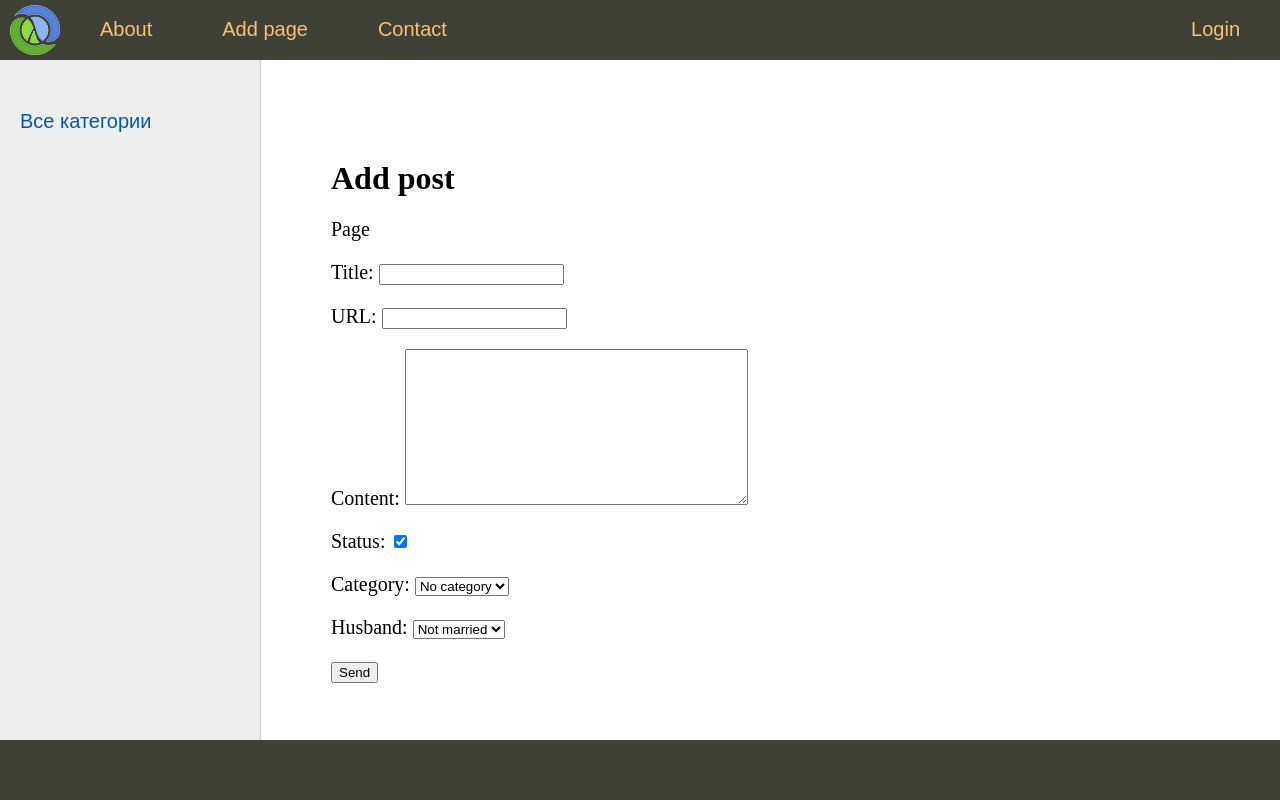
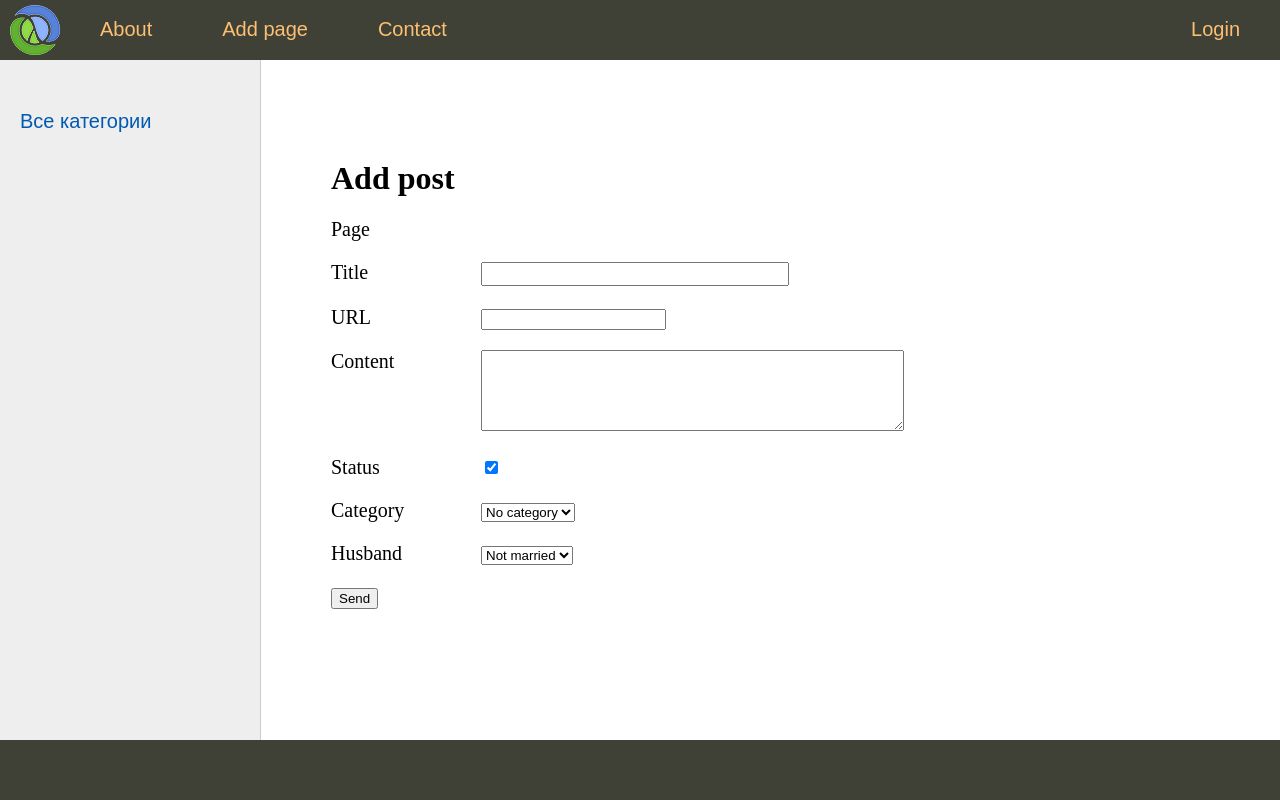
Before and after one commit to MaksFray/sitewoman, a Django app: page /addpage/ in a window 1280 px wide. Run offline with Django 5.2, Linux system fonts and the light colour scheme; data that the repository does not hold is empty.

Commit message:
Add form for adding post to woman app

```diff
--- a/sitewoman/woman/forms.py
+++ b/sitewoman/woman/forms.py
@@ -2,9 +2,9 @@ from django import forms
 from .models import Category, Husband
 
 class AddPostForm(forms.Form):
-    title = forms.CharField(max_length=255)
+    title = forms.CharField(max_length=255, widget=forms.TextInput(attrs={'class': 'form-input'}))
     slug = forms.SlugField(max_length=255, label="URL")
-    content = forms.CharField(widget=forms.Textarea(), required=False)
+    content = forms.CharField(widget=forms.Textarea(attrs={'cols':50, 'rows': 5}), required=False)
     is_published = forms.BooleanField(required=False, label="Status", initial=True)
     category = forms.ModelChoiceField(queryset=Category.objects.all(), empty_label="No category")
-    husband = forms.ModelChoiceField(queryset=Husband.objects.all(), empty_label="Not married")
+    husband = forms.ModelChoiceField(queryset=Husband.objects.all(), empty_label="Not married", required=False)
--- a/sitewoman/woman/templates/woman/add_page.html
+++ b/sitewoman/woman/templates/woman/add_page.html
@@ -5,7 +5,11 @@
 <p>Page</p>
 <form action="" method="post">
   {% csrf_token %}
-  {{ form.as_p }}
+  <div class="form-error">{{ form.non_field_errors }}</div>
+  {% for f in form %}
+  <p><label class="form-label" for="{{f.id_for_label}}">{{f.label}}</label>{{ f }}</p>
+  <div class="form-error">{{ f.errors }}</div>
+  {% endfor %}
   <p><button type="submit">Send</button> </p>
 </form>
 {% endblock %}
```
